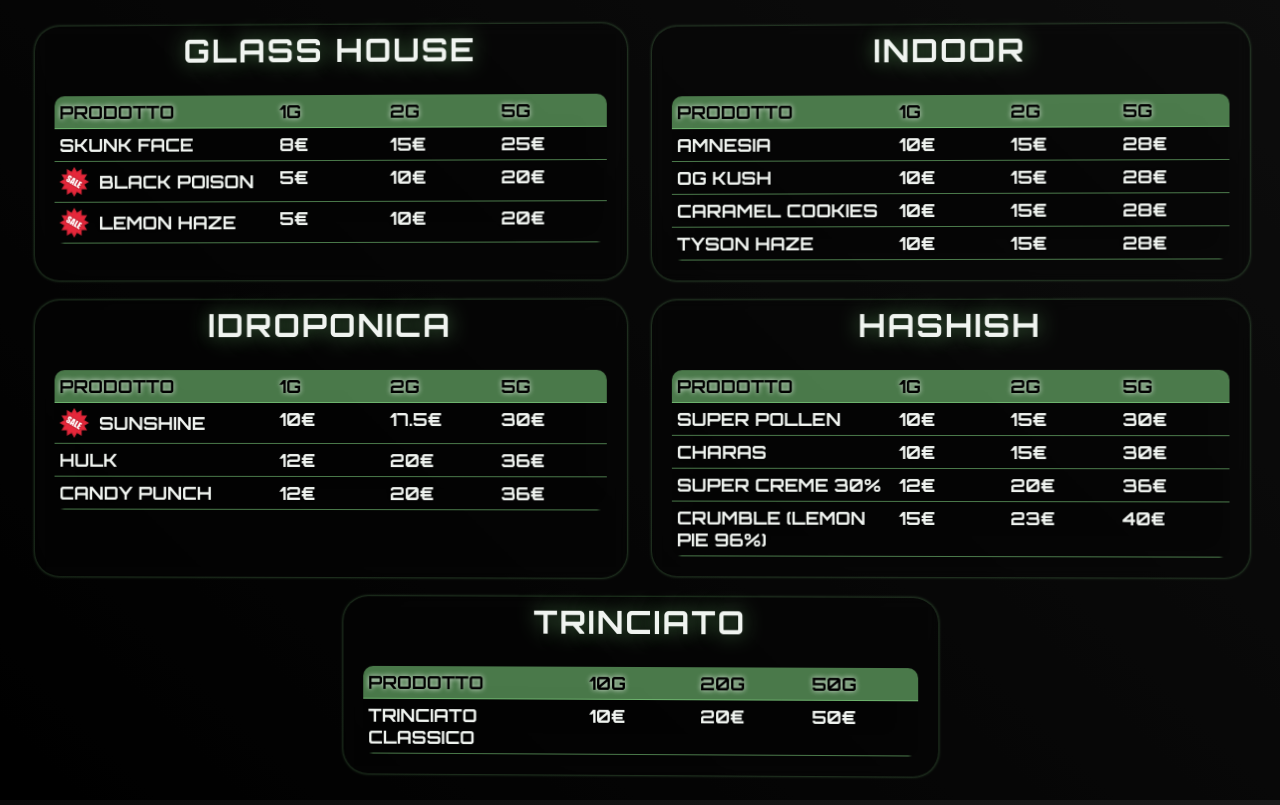
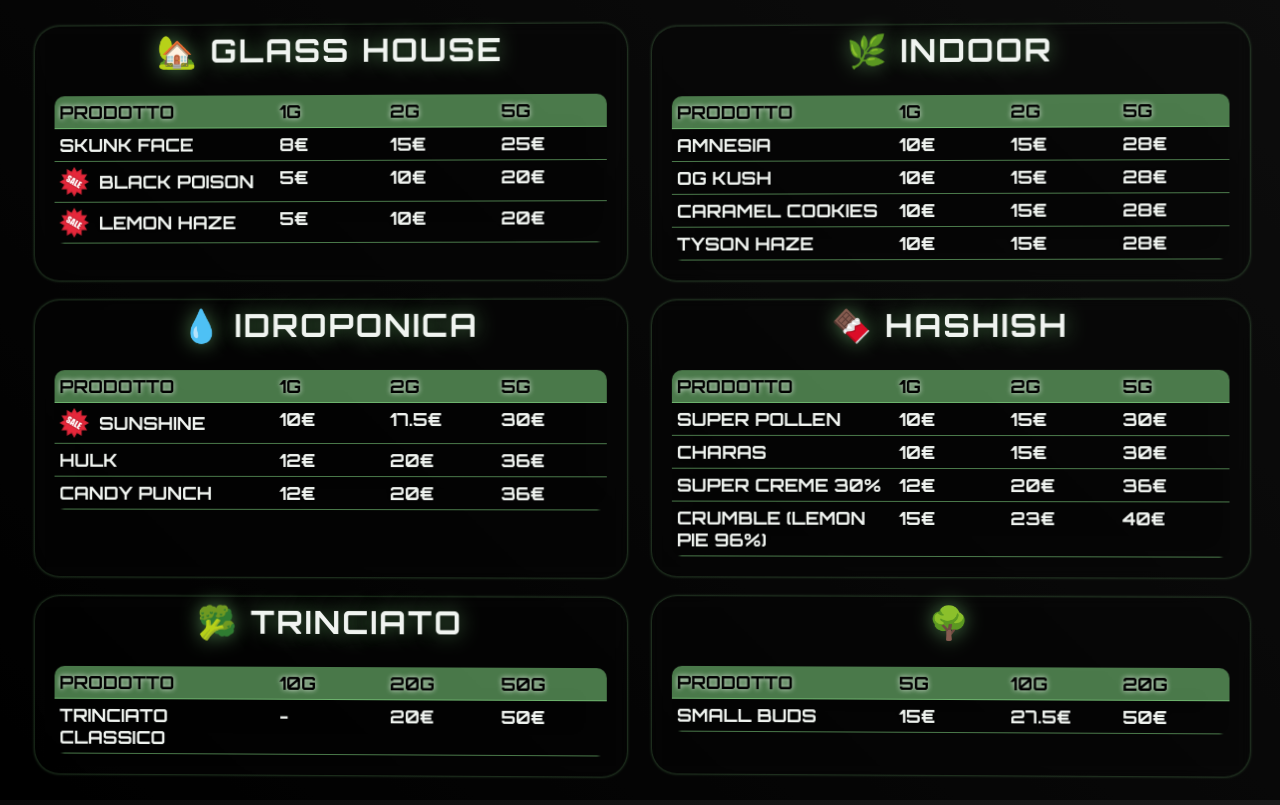
Before and after one commit to arro000/store_prices_dashboard, a plain HTML site: page index.html in a window 1280 px wide. Drawn offline with Linux system fonts and the light colour scheme.

Commit message:
updatedata

```diff
--- a/script.js
+++ b/script.js
@@ -5,7 +5,7 @@ const config = {
   videoQuality: "hd720",
 };
 const shopData = {
-  "GLASS HOUSE": {
+  "🏡 GLASS HOUSE": {
     headers: ["PRODOTTO", "1G", "2G", "5G"],
     products: [
       {
@@ -31,7 +31,7 @@ const shopData = {
       },
     ],
   },
-  INDOOR: {
+  "🌿 INDOOR": {
     headers: ["PRODOTTO", "1G", "2G", "5G"],
     products: [
       {
@@ -64,7 +64,7 @@ const shopData = {
       },
     ],
   },
-  IDROPONICA: {
+  "💧 IDROPONICA": {
     headers: ["PRODOTTO", "1G", "2G", "5G"],
     products: [
       {
@@ -84,7 +84,7 @@ const shopData = {
       },
     ],
   },
-  HASHISH: {
+  "🍫 HASHISH": {
     headers: ["PRODOTTO", "1G", "2G", "5G"],
     products: [
       {
@@ -111,14 +111,26 @@ const shopData = {
       },
     ],
   },
-  TRINCIATO: {
+  "🥦 TRINCIATO": {
     headers: ["PRODOTTO", "10G", "20G", "50G"],
     products: [
       {
         name: "TRINCIATO CLASSICO",
-        "10g": "10€",
         "20g": "20€",
+        "30g": "30€",
         "50g": "50€",
+        offerta: false,
+      },
+    ],
+  },
+  "🌳": {
+    headers: ["PRODOTTO", "5G", "10G", "20G"],
+    products: [
+      {
+        name: "SMALL BUDS",
+        "5g": "15€",
+        "10g": "27.5€",
+        "20g": "50€",
         offerta: false,
       },
     ],
--- a/styles.css
+++ b/styles.css
@@ -9,7 +9,7 @@
 body {
   font-family: "Orbitron", sans-serif;
   margin: 0;
-  height: 100vh;
+  min-height: 100vh;
   color: var(--text-color);
   text-transform: uppercase;
   background: linear-gradient(45deg, #000000, #1a1a1a);
```
